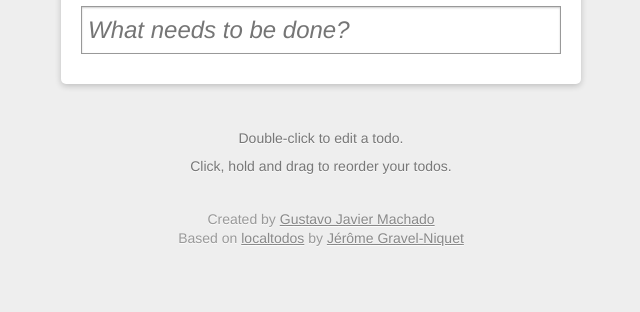
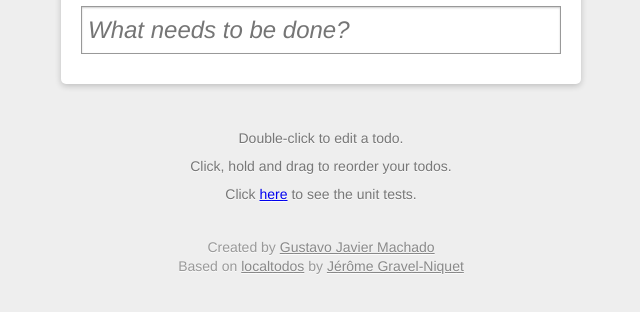
Before and after one commit to machadogj/localtodos-ko-unobtrusive, a plain HTML site: page index.html in a window 1280 px wide. Shown: the part 90-402 px from the top of the page, without its empty margins (319-959 px from the left). Drawn offline with Linux system fonts and the light colour scheme.

Commit message:
Adding link to tests page.

```diff
--- a/index.html
+++ b/index.html
@@ -63,6 +63,7 @@
     <ul id="instructions">
       <li>Double-click to edit a todo.</li>
       <li>Click, hold and drag to reorder your todos.</li>
+      <li>Click <a href="tests.html" target="_blank">here</a> to see the unit tests.</li>
     </ul>
 
     <div id="credits">
```
